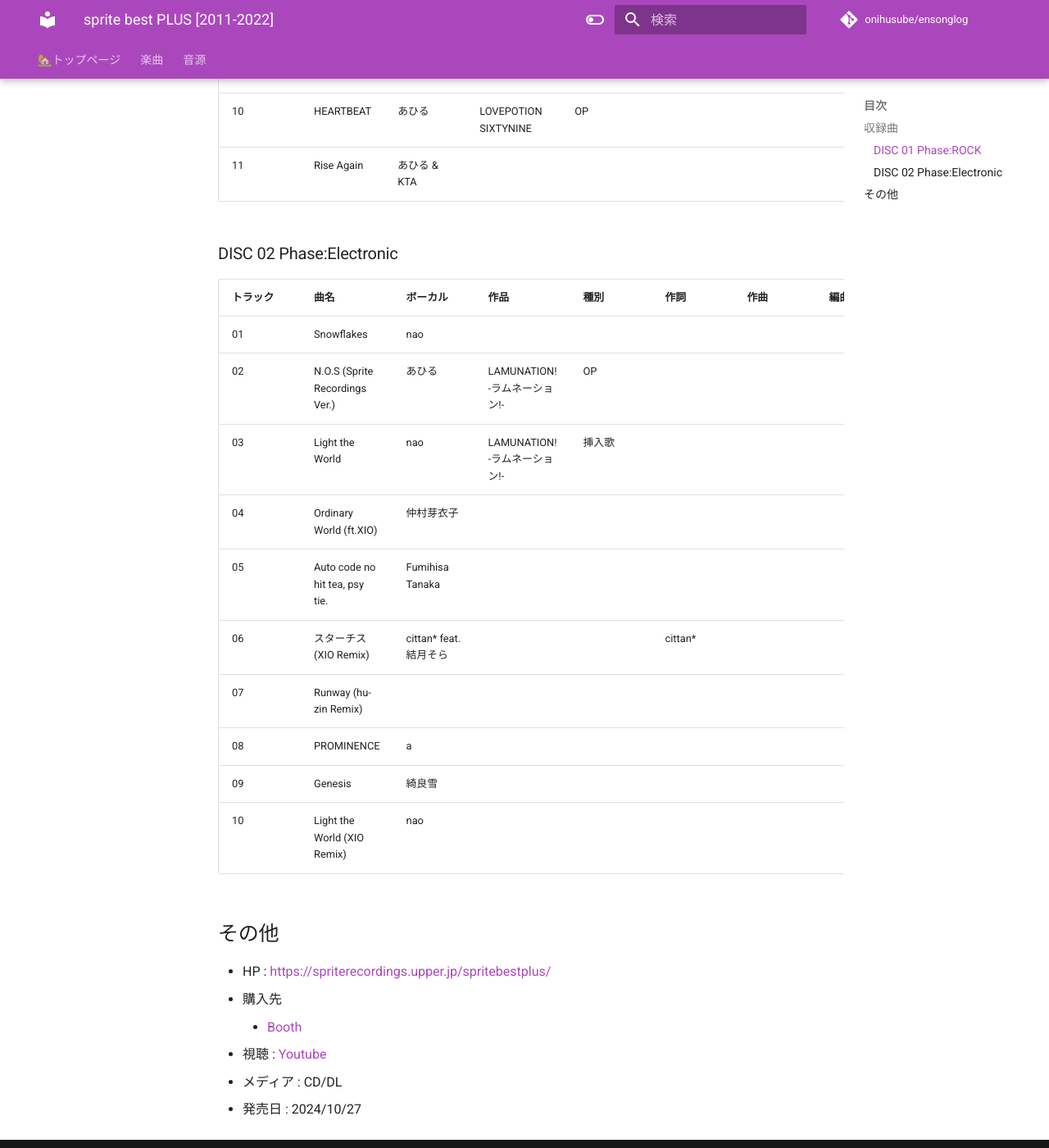
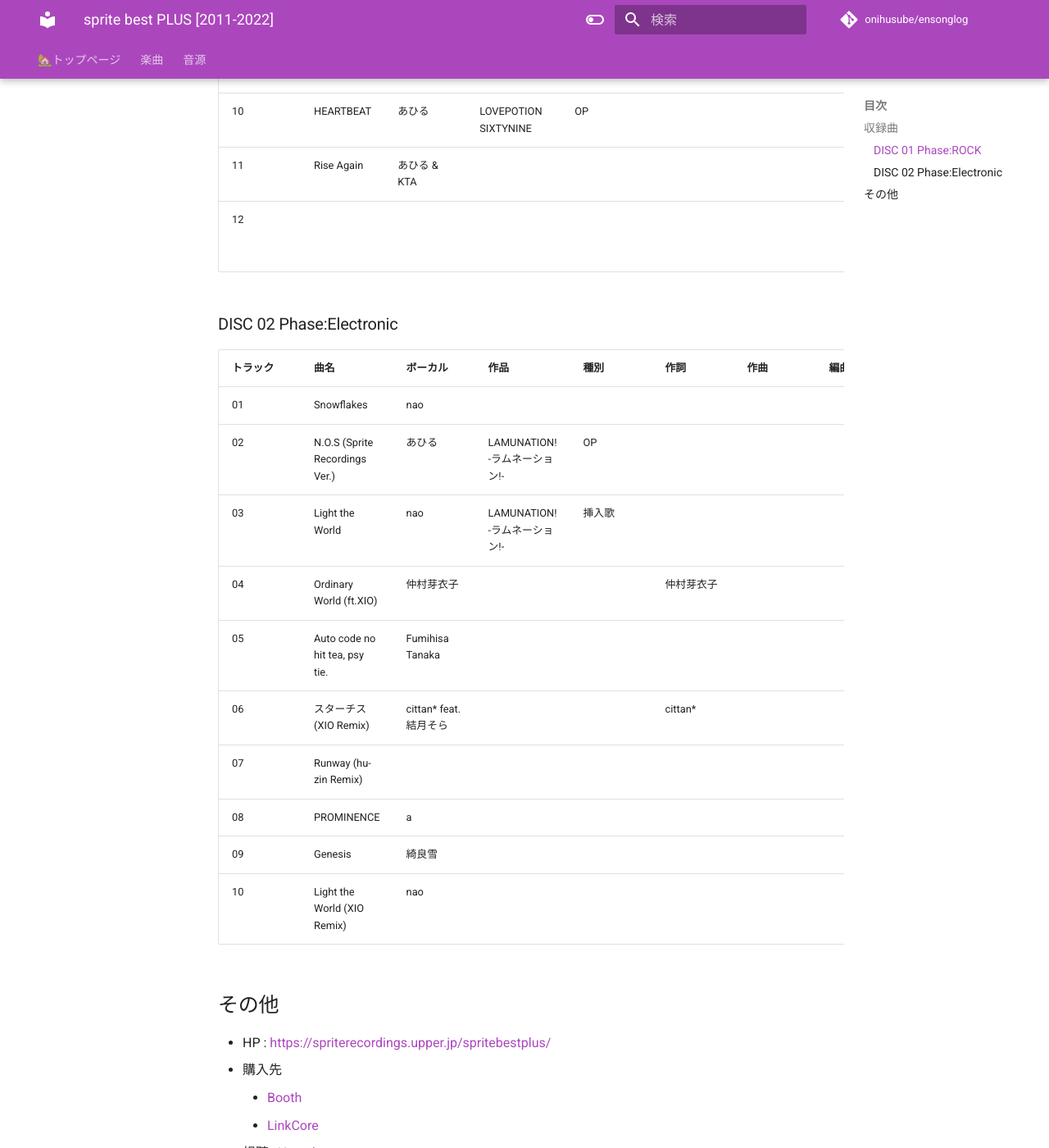
Before and after one commit to onihusube/ensonglog, an MkDocs documentation site: the page built from docs/2024/音源個別/sprite best PLUS.md, in a window 1280 px wide and 1400 px high, scrolled down 830 px. Shown: the whole window at 82% size. Built offline with MkDocs 1.6.1 and Material for MkDocs 9.7.7, drawn with Linux system fonts in a browser that asks for light colours; comment, search, counter and statistics services are not loaded.

Commit message:
sprite best PLUS更新

```diff
--- a/docs/2024/音源個別/sprite best PLUS.md
+++ b/docs/2024/音源個別/sprite best PLUS.md
@@ -17,6 +17,7 @@
 | 09 | Air | 片霧烈火 | LAMUNATION! -ラムネーション!- | ED |  |  |  |  | 2016 |
 | 10 | HEARTBEAT | あひる | LOVEPOTION SIXTYNINE | OP |  |  |  |  | 2013 |
 | 11 | Rise Again | あひる & KTA |  |  |  |  |  |  |  |
+| 12 |  |  |  |  |  |  |  | CD版のみのボーナストラック |  |
 
 ### DISC 02 Phase:Electronic
 
@@ -25,7 +26,7 @@
 | 01 | Snowflakes | nao |  |  |  |  |  |  |  |
 | 02 | N.O.S (Sprite Recordings Ver.) | あひる | LAMUNATION! -ラムネーション!- | OP |  |  |  |  | 2016 |
 | 03 | Light the World | nao | LAMUNATION! -ラムネーション!- | 挿入歌 |  |  |  |  | 2016 |
-| 04 | Ordinary World (ft.XIO) | 仲村芽衣子 |  |  |  |  |  |  |  |
+| 04 | Ordinary World (ft.XIO) | 仲村芽衣子 |  |  | 仲村芽衣子 |  |  |  |  |
 | 05 | Auto code no hit tea, psy tie. | Fumihisa Tanaka |  |  |  |  |  |  |  |
 | 06 | スターチス (XIO Remix) | cittan* feat. 結月そら |  |  | cittan* |  |  |  |  |
 | 07 | Runway (hu-zin Remix) |  |  |  |  |  |  |  |  |
@@ -39,6 +40,7 @@
 - HP : [https://spriterecordings.upper.jp/spritebestplus/](https://spriterecordings.upper.jp/spritebestplus/)
 - 購入先
     - [Booth](https://signumiisprite.booth.pm/)
+    - [LinkCore](https://linkco.re/e7mPduMx)
 - 視聴 : [Youtube](https://www.youtube.com/watch?v=9yIRZ-tZaKU)
 - メディア : CD/DL
 - 発売日 : 2024/10/27
```
